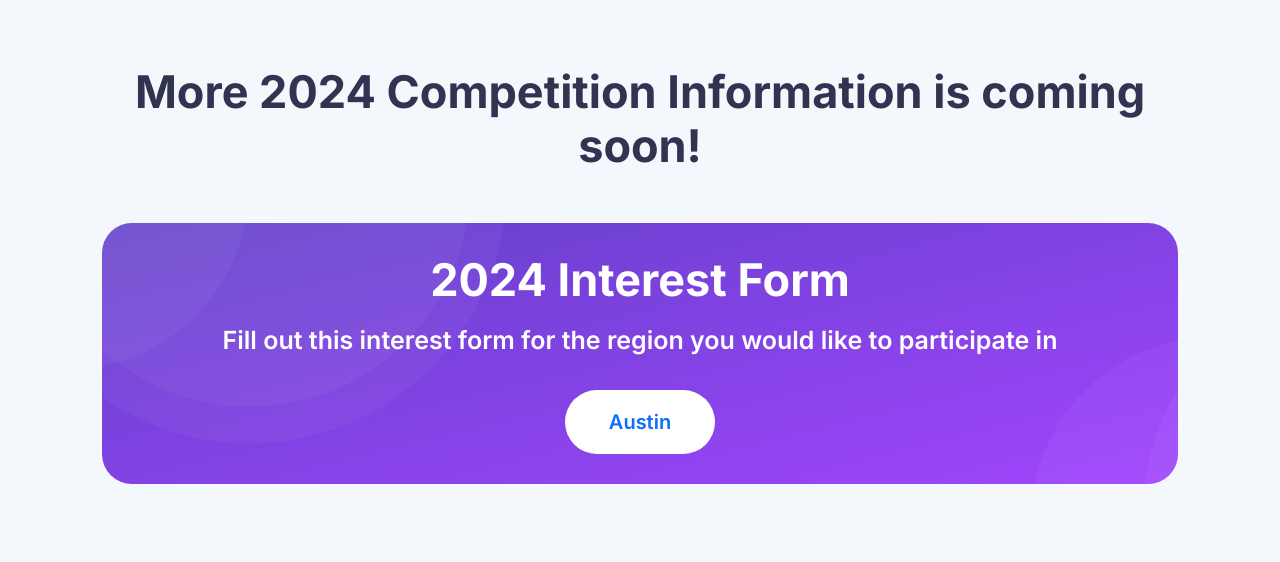
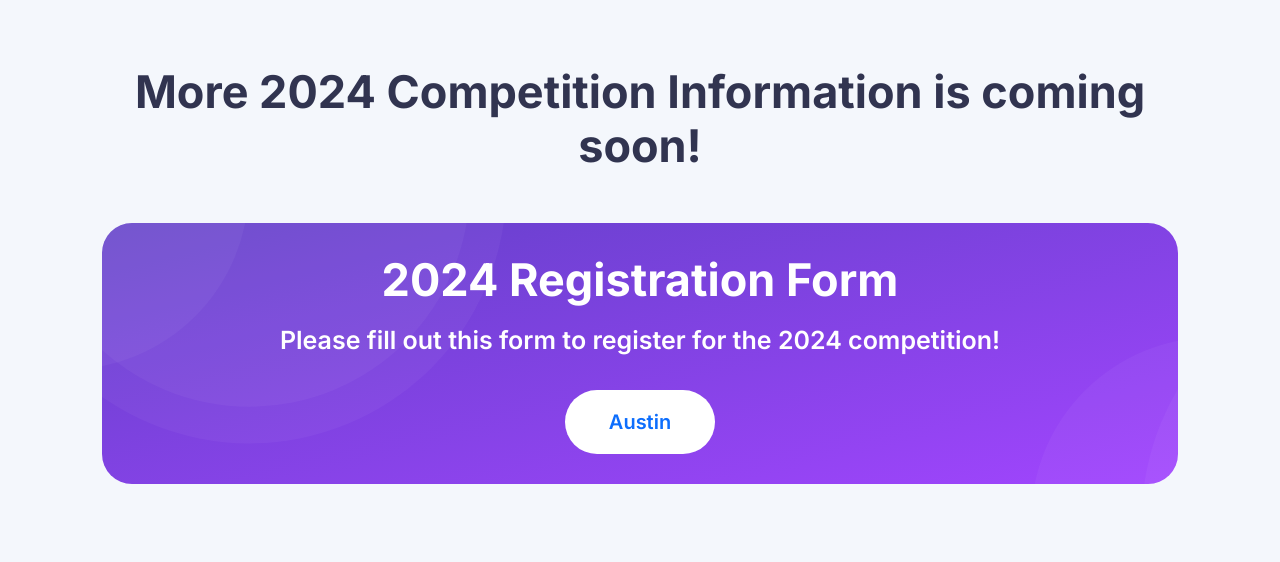
Before and after one commit to Biology-Competition/Biology-Competition, a plain HTML site: page regions/austin.html in a window 1280 px wide. Shown: the part 640-1202 px from the top of the page. Drawn offline with nearby package versions, Linux system fonts and the light colour scheme.

Commit message:
Updated registration forms & blurbs

```diff
--- a/regions/austin.html
+++ b/regions/austin.html
@@ -51,8 +51,8 @@
                                     <div class="row">
                                         <div class="col-xl-60 col-lg-80 col-md-100 mx-auto">
                                             <div class="section-title text-center mb-30">
-                                                <h2 class="text-white mb-15 wow fadeInLeft" data-wow-delay=".4s">2024 Interest Form</h2>
-                                                <span class="text-white wow fadeInDown" data-wow-delay=".2s">Fill out this interest form for the region you would like to participate in</span>
+                                                <h2 class="text-white mb-15 wow fadeInLeft" data-wow-delay=".4s">2024 Registration Form</h2>
+                                                <span class="text-white wow fadeInDown" data-wow-delay=".2s">Please fill out this form to register for the 2024 competition!</span>
 
                                             </div>
                                         </div>
```
Also changed, not shown: regions/dc-maryland.html (+3 -3 lines), regions/irvine.html (+2 -2 lines), regions/losangeles.html (+2 -2 lines), regions/stlouis.html (+2 -2 lines), regions/virginia.html (+3 -3 lines).
